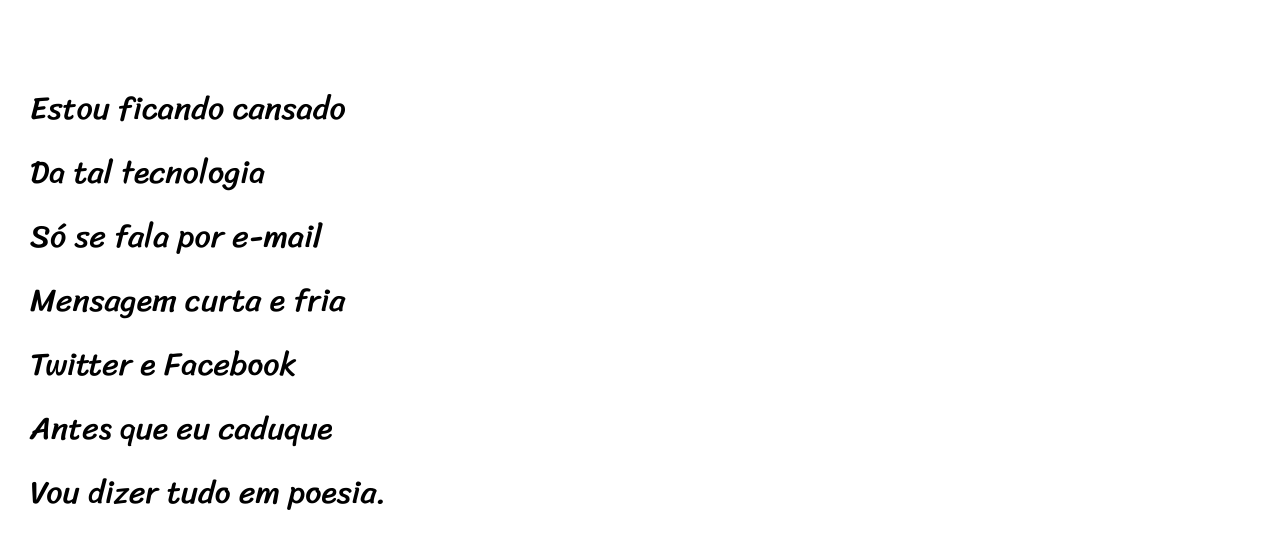
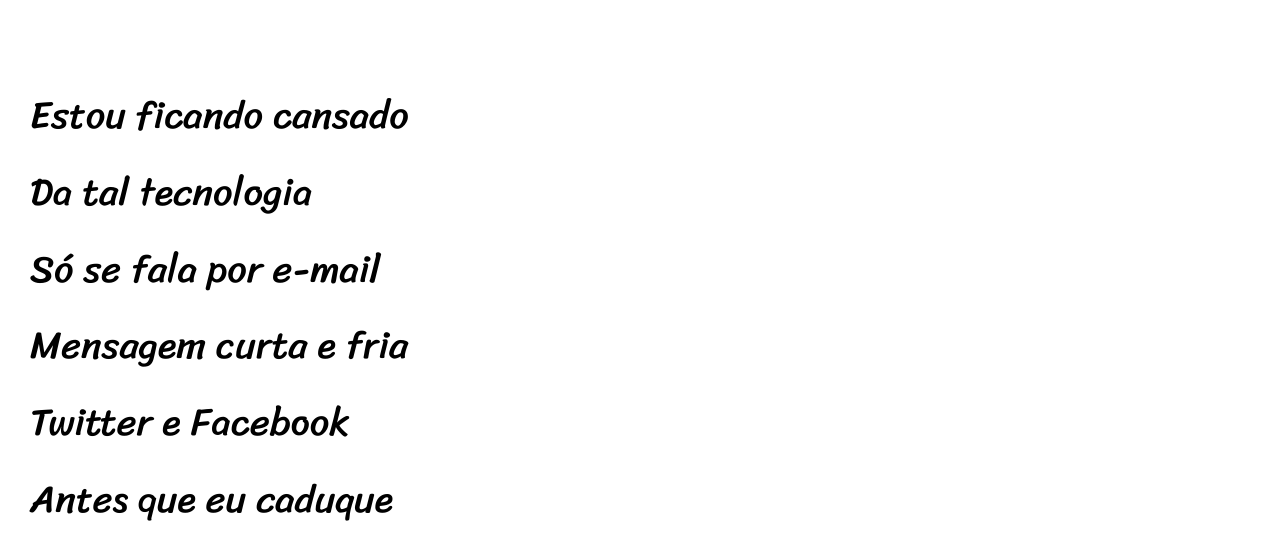
Before and after one commit to PortoEmanuel/ProjetoCordel, a plain HTML site: page index.html in a window 1280 px wide. Shown: the part 241-798 px from the top of the page. Drawn offline with Linux system fonts and the light colour scheme; a web font is replaced by a local one.

Commit message:
pequenas modificaçoes em tamanho de fonte

```diff
--- a/style.css
+++ b/style.css
@@ -44,11 +44,10 @@ section{
     line-height: 2em;
     padding-left: 30px;
     font-family: var(--fonte3);
-    font-size: 2.5vw;
+    font-size: 3vw;
 }
-section p {
+section > p {
     padding-bottom: 2em;
-    font-size:2.5 ;
 }
 section.normal {
     background-color: white;
```
